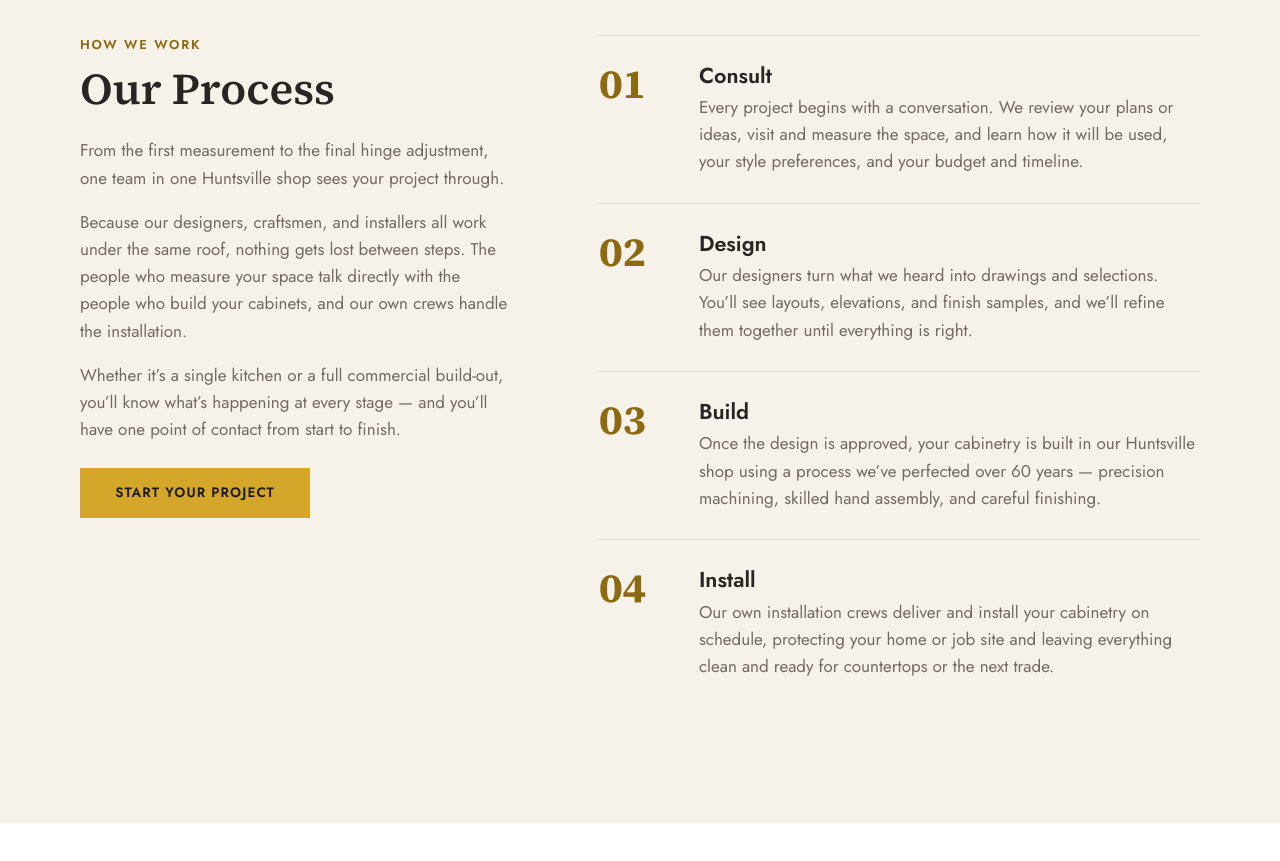
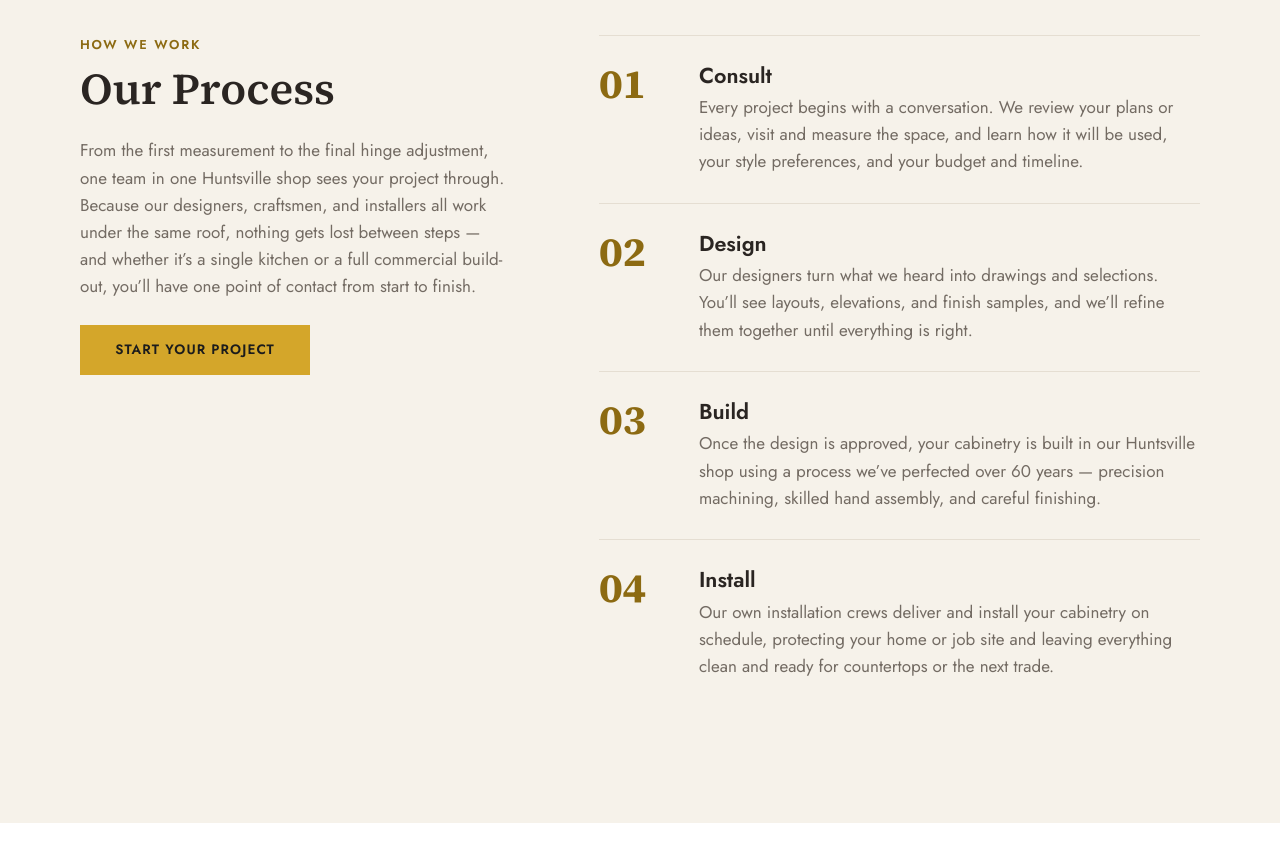
Before and after one commit to zellusnexus/hac, a plain HTML site: page index.html in a window 1280 px wide. Shown: the part 4160-5021 px from the top of the page. Drawn offline with Linux system fonts and the light colour scheme.

Commit message:
Our Process intro as a single paragraph
Co-Authored-By: Claude Opus 5.5 <noreply@anthropic.com>
Claude-Session: https://claude.ai/code/session_01LJPm2vCqHaRh1nJyVzx4D9

```diff
--- a/index.html
+++ b/index.html
@@ -176,9 +176,7 @@
         <div class="process-intro">
           <p class="eyebrow">How We Work</p>
           <h2>Our Process</h2>
-          <p data-placeholder>From the first measurement to the final hinge adjustment, one team in one Huntsville shop sees your project through.</p>
-          <p data-placeholder>Because our designers, craftsmen, and installers all work under the same roof, nothing gets lost between steps. The people who measure your space talk directly with the people who build your cabinets, and our own crews handle the installation.</p>
-          <p data-placeholder>Whether it&rsquo;s a single kitchen or a full commercial build-out, you&rsquo;ll know what&rsquo;s happening at every stage &mdash; and you&rsquo;ll have one point of contact from start to finish.</p>
+          <p data-placeholder>From the first measurement to the final hinge adjustment, one team in one Huntsville shop sees your project through. Because our designers, craftsmen, and installers all work under the same roof, nothing gets lost between steps &mdash; and whether it&rsquo;s a single kitchen or a full commercial build-out, you&rsquo;ll have one point of contact from start to finish.</p>
         </div>
         <ol class="steps">
           <li><span class="step-num">01</span><div><h3>Consult</h3><p>Every project begins with a conversation. We review your plans or ideas, visit and measure the space, and learn how it will be used, your style preferences, and your budget and timeline.</p></div></li>
```
